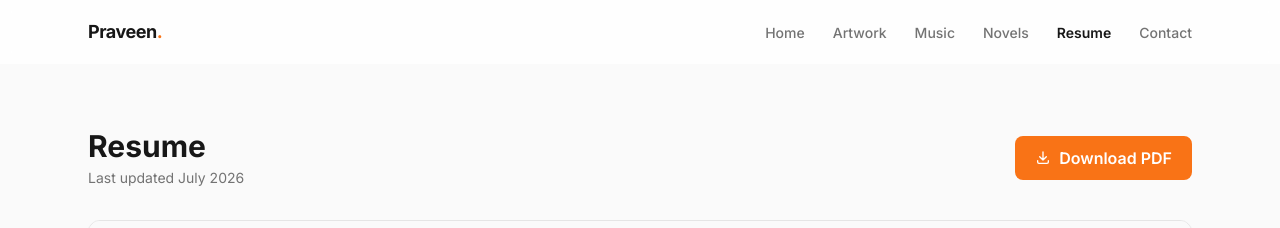
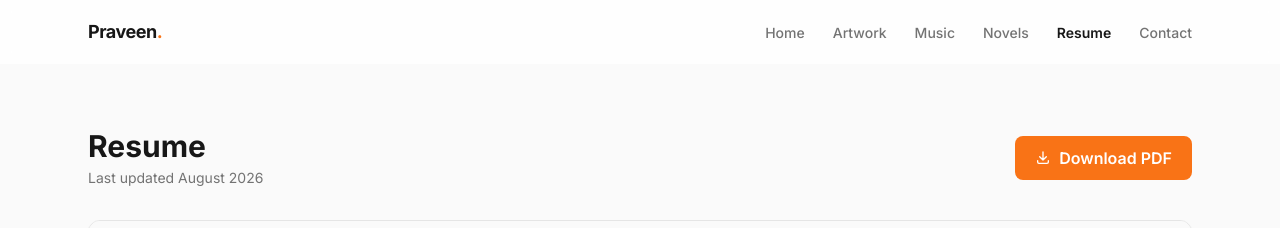
Before and after one commit to praveen-b-94/PB_Personal, a React (Vite) app in the folder site/: page /resume in a window 1280 px wide. Shown: the top 228 px of the page. Built offline with nearby package versions, Linux system fonts and the light colour scheme.

Commit message:
Updated resume

```diff
--- a/site/src/pages/Resume.jsx
+++ b/site/src/pages/Resume.jsx
@@ -4,10 +4,10 @@ export default function Resume() {
       <div className="flex flex-col sm:flex-row sm:items-center justify-between gap-4 mb-8">
         <div>
           <h1 className="section-heading mb-1">Resume</h1>
-          <p className="text-neutral-500 text-sm">Last updated July 2026</p>
+          <p className="text-neutral-500 text-sm">Last updated August 2026</p>
         </div>
         <a
-          href="/embed/Praveen_Bachoti_Resume_SWE_2026.pdf"
+          href="/embed/Praveen_Bachoti_Resume_Appian_Developer.pdf"
           download
           className="btn-primary self-start sm:self-auto"
         >
@@ -21,7 +21,7 @@ export default function Resume() {
       {/* PDF embed */}
       <div className="card overflow-hidden" style={{ height: '85vh' }}>
         <iframe
-          src="/embed/Praveen_Bachoti_Resume_SWE_2026.pdf"
+          src="/embed/Praveen_Bachoti_Resume_Appian_Developer.pdf"
           className="w-full h-full"
           title="Praveen Bachoti Resume"
         />
@@ -30,7 +30,7 @@ export default function Resume() {
       <p className="text-neutral-400 text-xs text-center mt-4">
         If the PDF doesn't load,{' '}
         <a
-          href="/embed/Praveen_Bachoti_Resume_SWE_2026.pdf"
+          href="/embed/Praveen_Bachoti_Resume_Appian_Developer.pdf"
           className="text-orange-500 hover:underline"
           target="_blank"
           rel="noreferrer"
```
Also changed, not shown: 1 other file (tests, documents, lock files or other folders).
